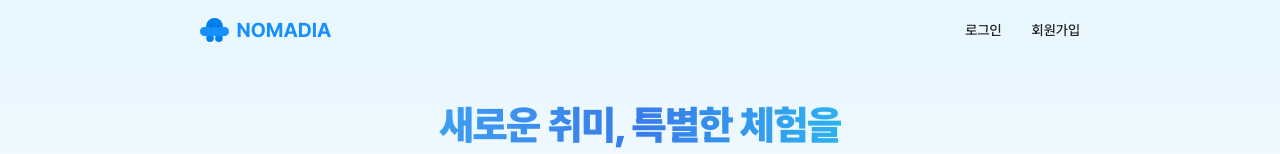
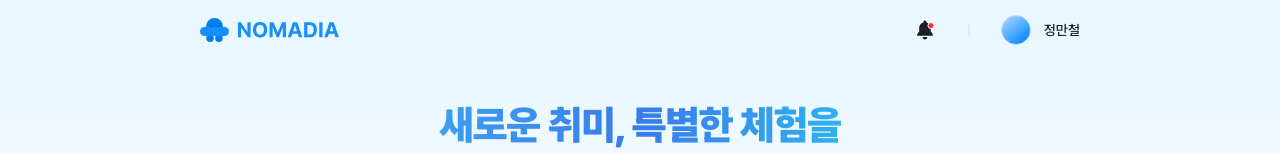
Before and after one commit to codeit-team6/nomadia, a Next.js app: page / in a window 1280 px wide. Shown: the top 154 px of the page. Built offline with nearby package versions, Linux system fonts and the light colour scheme.

Commit message:
header 리팩토링

```diff
--- a/src/shared/components/header.tsx
+++ b/src/shared/components/header.tsx
@@ -1,26 +1,43 @@
 'use client';
 
-import React from 'react';
 import Image from 'next/image';
 import Link from 'next/link';
+import React, { useEffect, useRef, useState } from 'react';
 
 const Header: React.FC = () => {
-  const isLoggedIn = false; // 임시코드 (로그인, 비로그인 확인용)
+  const isLoggedIn = true; // 임시코드 (로그인, 비로그인 확인용)
+  const [openDropdown, setOpenDropdown] = useState(false);
+  const dropdownRef = useRef<HTMLDivElement>(null);
+
+  useEffect(() => {
+    const handleClickOutside = (e: MouseEvent) => {
+      if (!dropdownRef.current?.contains(e.target as Node)) {
+        setOpenDropdown(false);
+      }
+    };
+    document.addEventListener('mousedown', handleClickOutside);
+    return () => document.removeEventListener('mousedown', handleClickOutside);
+  }, []);
+
+  const handleLogout = () => {
+    console.log('로그아웃 처리');
+    setOpenDropdown(false);
+  };
 
   return (
-    <nav className="w-full max-w-[192rem] mx-auto h-[4.8rem] md:h-[6rem] px-[2.4rem] py-[0.6rem] md:px-[3rem] md:py-[1rem] lg:px-[20rem] bg-sub flex justify-between items-center">
-
+    <nav className="bg-sub mx-auto flex h-[4.8rem] w-full items-center justify-between px-[2.4rem] py-[0.6rem] md:h-[6rem] md:px-[3rem] md:py-[1rem] lg:px-[20rem]">
       <div className="text-main txt-20-bold cursor-pointer md:flex md:gap-3">
+        <Image src="/images/icons/logo.svg" alt="Logo" width={29} height={24} />
         <Image
-          src="/images/icons/logo.svg"
-          alt="Logo"
-          width={29}
-          height={24}
+          src="/images/icons/nomadia.svg"
+          alt="Logo Name"
+          width={102}
+          height={29}
+          className="hidden md:block"
         />
-        <span className='text-[#188FFF] txt-20-bold hidden md:block'>NOMADIA</span>
       </div>
 
-      <ul className="text-gray-950 txt-14-medium flex space-x-12">
+      <ul className="txt-14-medium flex items-center space-x-12 text-gray-950">
         {isLoggedIn ? (
           <>
             {/* 로그인 상태일 때 */}
@@ -28,30 +45,61 @@ const Header: React.FC = () => {
               <Image
                 src="/images/icons/alarm.svg"
                 alt="알람"
-                width={16}
-                height={19}
+                width={24}
+                height={24}
               />
             </li>
-            <span className='text-gray-100'>|</span>
-            <li className='flex items-center gap-2'>
+
+            <li className="text-gray-100">|</li>
+
+            {/* 프로필 + 드롭다운 */}
+            <li className="relative">
+              <button
+                className="flex items-center gap-5"
+                onClick={() => setOpenDropdown((prev) => !prev)}
+              >
                 <Image
                   src="/images/icons/profile.svg"
-                alt="프로필"
-                width={24}
-                height={24}
-                className="w-6 h-6 rounded-full"
+                  alt="프로필사진"
+                  width={30}
+                  height={30}
+                  className="rounded-full"
                 />
-              <span className="text-gray-950 txt-14-medium">정만철</span>
+                <span className="txt-14-medium text-gray-950">정만철</span>
+              </button>
+
+              {/* 드롭다운 메뉴 */}
+              {openDropdown && (
+                <div ref={dropdownRef} className="absolute">
+                  <button
+                    onClick={handleLogout}
+                    className="block w-full hover:bg-gray-100"
+                  >
+                    로그아웃
+                  </button>
+                  <Link
+                    href="/mypage"
+                    className="block py-2 hover:bg-gray-100"
+                    onClick={() => setOpenDropdown(false)}
+                  >
+                    마이페이지
+                  </Link>
+                </div>
+              )}
             </li>
           </>
         ) : (
           <>
             {/* 비로그인 상태일 때 */}
             <li>
-          <Link href="/login" className="">로그인</Link>
+              <Link href="/login" className="">
+                로그인
+              </Link>
             </li>
             <li>
-          <Link href="/signup" className="">회원가입</Link>
+              <Link href="/signup" className="">
+                회원가입
+              </Link>
             </li>
           </>
         )}
```
Also changed, not shown: public/images/icons/nomadia.svg (added), public/images/icons/profile.svg (added). Lines whose indentation alone changed are shown as unchanged.
